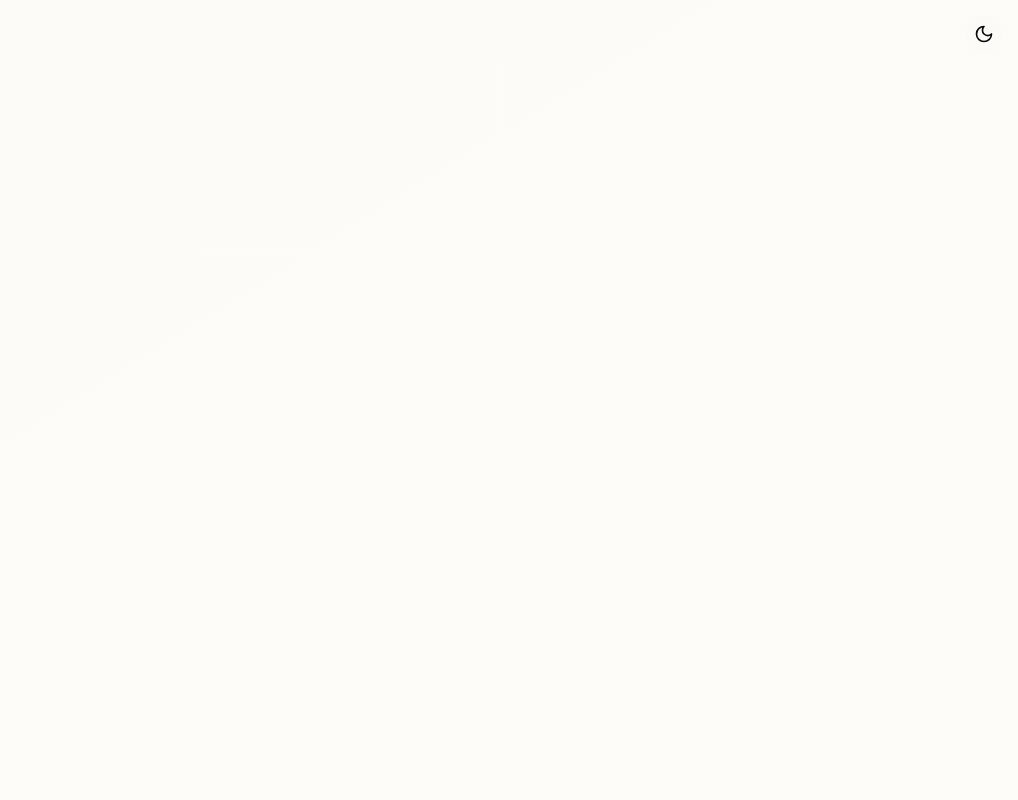
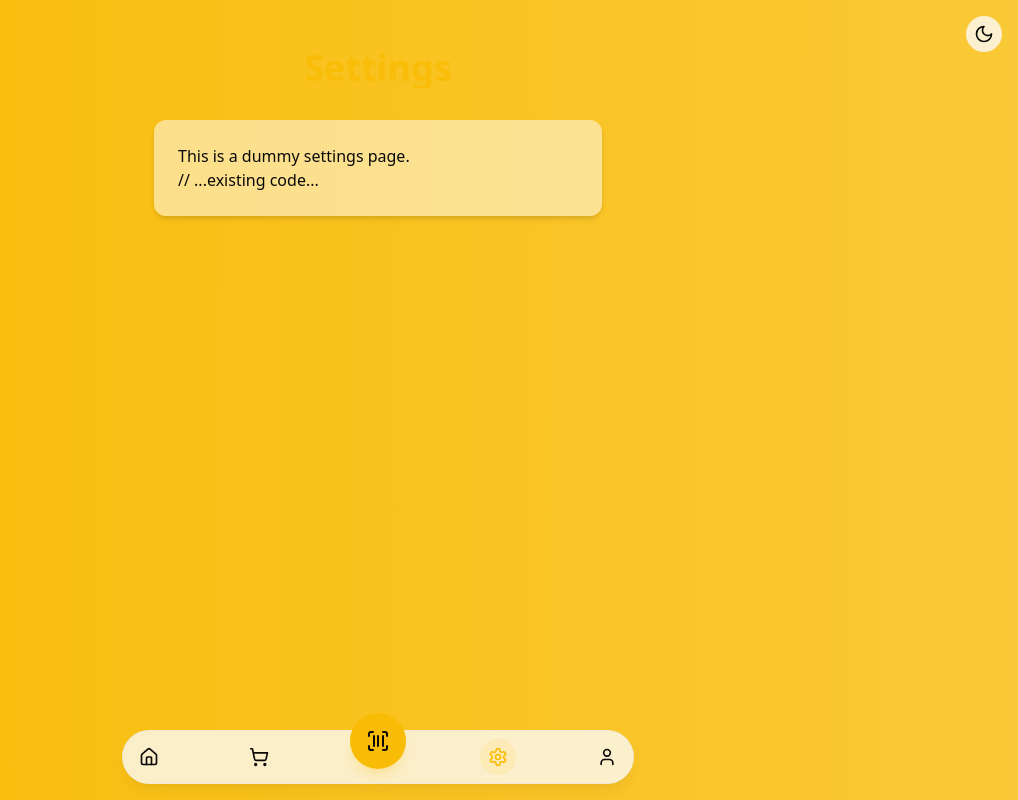
Before and after one commit to suchithh/goshop, a React (Vite) app: page /settings in a window 1280 px wide. Before the commit this address had no page. Shown: the whole page, without its empty margins (262-1280 px from the left). Built offline with nearby package versions, Linux system fonts and the light colour scheme; no server answers.

Commit message:
Add dummy settings, import clerk

```diff
--- a/package.json
+++ b/package.json
@@ -10,6 +10,7 @@
   },
   "dependencies": {
     "@babel/runtime": "^7.22.10",
+    "@clerk/clerk-react": "^5.21.0",
     "@faker-js/faker": "^9.3.0",
     "@heroicons/react": "^2.0.18",
     "@radix-ui/react-avatar": "^1.0.3",
--- a/src/App.jsx
+++ b/src/App.jsx
@@ -5,6 +5,8 @@ import SearchResults from "./pages/SearchResults";
 import Cart from "./pages/Cart";
 import ThemeToggle from "./components/ThemeToggle";
 import ScanBarcode from "./pages/ScanBarcode";
+import Settings from "./pages/Settings";
+import Account from "./pages/Account";
 
 function App() {
 	return (
@@ -15,6 +17,8 @@ function App() {
 				<Route path="/scan" element={<ScanBarcode />} />
 				<Route path="/search" element={<SearchResults />} />
 				<Route path="/cart" element={<Cart />} />
+				<Route path="/settings" element={<Settings />} />
+				<Route path="/account" element={<Account />} />
 			</Routes>
 		</Router>
 	);
--- a/src/main.jsx
+++ b/src/main.jsx
@@ -1,10 +1,20 @@
-import React from 'react'
-import ReactDOM from 'react-dom/client'
-import App from './App'
-import './index.css'
+import React from "react";
+import ReactDOM from "react-dom/client";
+import App from "./App";
+import "./index.css";
+import { ClerkProvider } from "@clerk/clerk-react";
 
-ReactDOM.createRoot(document.getElementById('root')).render(
-  <React.StrictMode>
-    <App />
-  </React.StrictMode>,
-)
+// Clerk Publishable Key (Login with Clerk)
+const PUBLISHABLE_KEY = import.meta.env.VITE_CLERK_PUBLISHABLE_KEY;
+
+if (!PUBLISHABLE_KEY) {
+	throw new Error("Missing Publishable Key");
+}
+
+ReactDOM.createRoot(document.getElementById("root")).render(
+	<React.StrictMode>
+		<ClerkProvider publishableKey={PUBLISHABLE_KEY} afterSignOutUrl="/">
+			<App />
+		</ClerkProvider>
+	</React.StrictMode>
+);
--- /dev/null
+++ b/src/pages/Account.jsx
@@ -0,0 +1,39 @@
+import {
+	SignedIn,
+	SignedOut,
+	SignIn,
+	UserButton,
+	useUser,
+} from "@clerk/clerk-react";
+// ...existing code...
+
+const Account = () => {
+	const { user } = useUser();
+
+	return (
+		<div className="min-h-screen p-4 bg-background text-foreground transition-colors duration-200">
+			<SignedIn>
+				<div className="flex flex-col items-center">
+					<UserButton />
+					<h2 className="text-xl font-semibold mb-4">Account Details</h2>
+					{user && (
+						<div className="bg-white p-4 rounded-lg shadow">
+							<p>
+								<strong>Name:</strong> {user.firstName} {user.lastName}
+							</p>
+							<p>
+								<strong>Email:</strong> {user.emailAddresses[0].emailAddress}
+							</p>
+						</div>
+					)}
+				</div>
+			</SignedIn>
+			<SignedOut>
+				<SignIn path="/sign-in" routing="path" />
+			</SignedOut>
+			// ...existing code...
+		</div>
+	);
+};
+
+export default Account;
--- /dev/null
+++ b/src/pages/Settings.jsx
@@ -0,0 +1,21 @@
+import React from "react";
+import BottomNav from "@/components/BottomNav";
+
+const Settings = () => {
+	return (
+		<div className="min-h-screen bg-gradient-to-r from-primary to-primary/80 px-4">
+			<div className="max-w-md mx-auto pt-12">
+				<h1 className="text-4xl font-bold text-center mb-8 bg-gradient-to-r from-primary to-primary/80 text-transparent bg-clip-text">
+					Settings
+				</h1>
+				<div className="bg-white bg-opacity-50 p-6 rounded-xl shadow-md">
+					<p>This is a dummy settings page.</p>
+					// ...existing code...
+				</div>
+			</div>
+			<BottomNav />
+		</div>
+	);
+};
+
+export default Settings;
```
Also changed, not shown: 1 other file (tests, documents, lock files or other folders).
